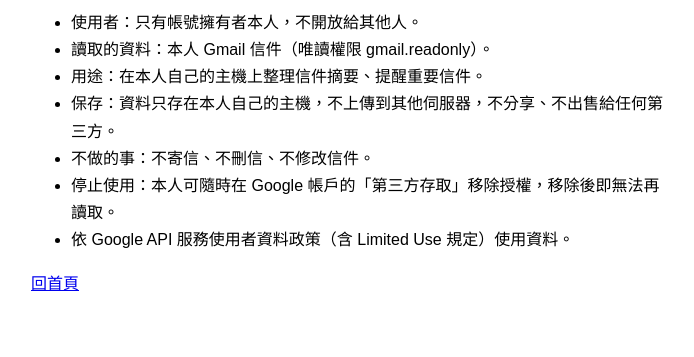
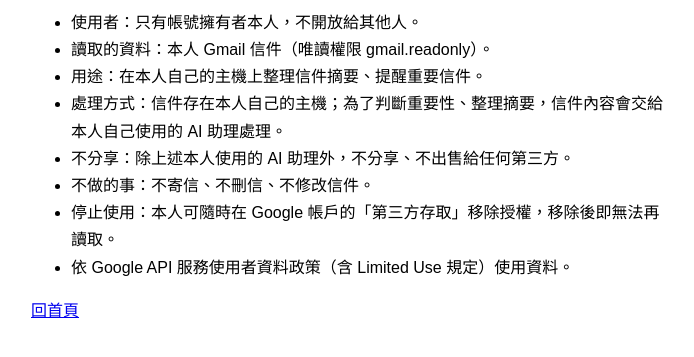
Before and after one commit to shihkaiyao-ops/shihkaiyao-ops.github.io, a plain HTML site: page privacy.html in a window 1280 px wide. Shown: the part 107-464 px from the top of the page, without its empty margins (289-983 px from the left). Drawn offline with Linux system fonts and the light colour scheme.

Commit message:
Add files via upload

```diff
--- a/privacy.html
+++ b/privacy.html
@@ -6,7 +6,8 @@
 <li>使用者：只有帳號擁有者本人，不開放給其他人。</li>
 <li>讀取的資料：本人 Gmail 信件（唯讀權限 gmail.readonly）。</li>
 <li>用途：在本人自己的主機上整理信件摘要、提醒重要信件。</li>
-<li>保存：資料只存在本人自己的主機，不上傳到其他伺服器，不分享、不出售給任何第三方。</li>
+<li>處理方式：信件存在本人自己的主機；為了判斷重要性、整理摘要，信件內容會交給本人自己使用的 AI 助理處理。</li>
+<li>不分享：除上述本人使用的 AI 助理外，不分享、不出售給任何第三方。</li>
 <li>不做的事：不寄信、不刪信、不修改信件。</li>
 <li>停止使用：本人可隨時在 Google 帳戶的「第三方存取」移除授權，移除後即無法再讀取。</li>
 <li>依 Google API 服務使用者資料政策（含 Limited Use 規定）使用資料。</li>
```
